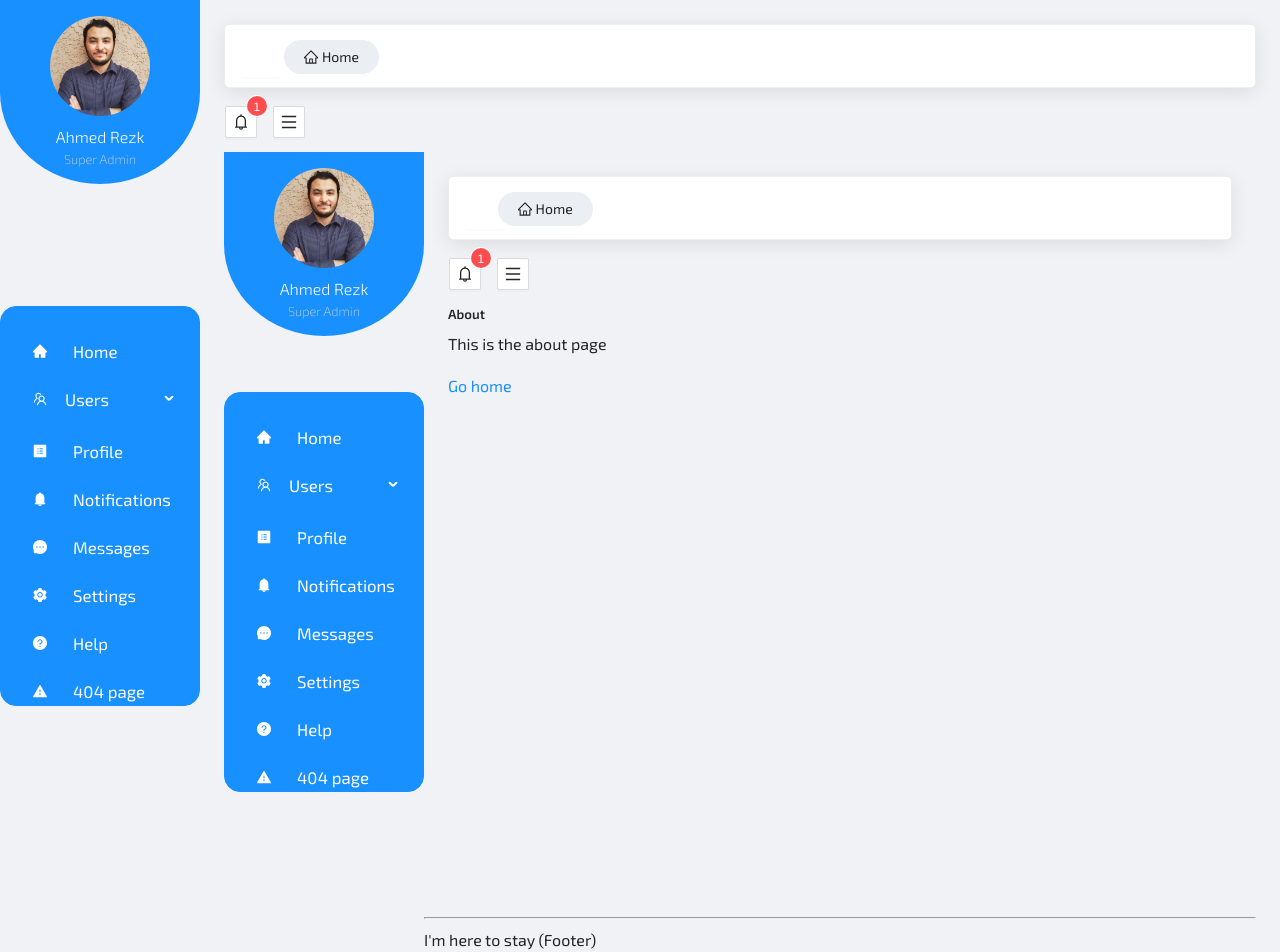
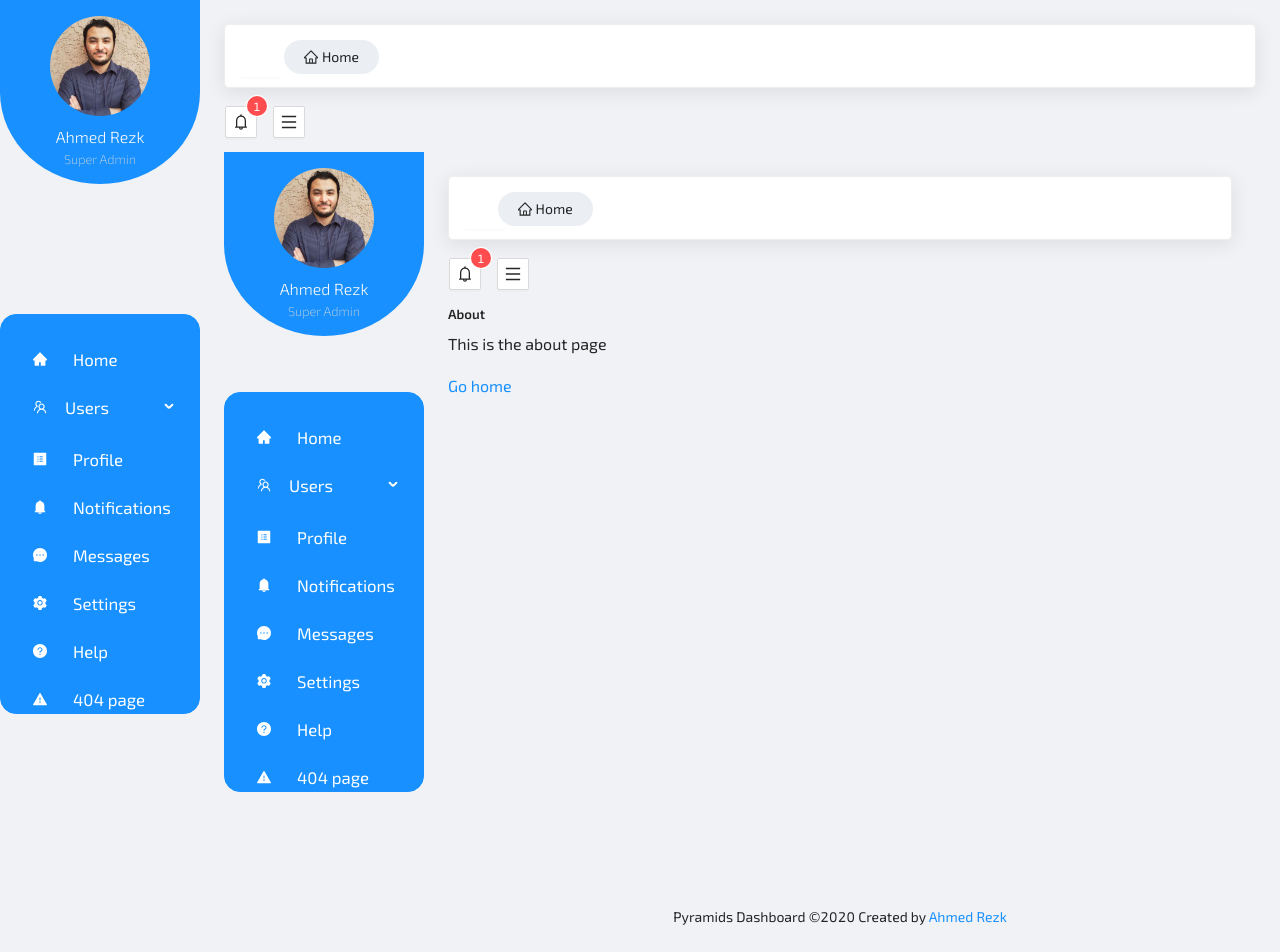
Before and after one commit to ahmed-rezk-dev/nile-dahsboard, a Next.js app: page /about in a window 1280 px wide. Shown: the top 952 px of the page. Built offline with nearby package versions, Linux system fonts and the light colour scheme.

Commit message:
CREATE: Footer component, style.

```diff
--- /dev/null
+++ b/components/Footer/index.tsx
@@ -0,0 +1,21 @@
+/**
+ *
+ * Footer
+ *
+ */
+
+import React from 'react';
+import { Footer } from '@styled/Footer';
+
+function FooterComponent() {
+    return (
+        <Footer>
+            Pyramids Dashboard ©2020 Created by{' '}
+            <a href="http://ahmed-dev.com" target="_block">
+                Ahmed Rezk
+            </a>
+        </Footer>
+    );
+}
+
+export default FooterComponent;
--- a/components/Layout.tsx
+++ b/components/Layout.tsx
@@ -4,6 +4,7 @@ import Head from 'next/head';
 import { Layout as AntLayout } from 'antd';
 import Sidebar from '@/components/Sidebar';
 import Navbar from '@/components/Navbar';
+import FooterComponent from './Footer';
 const { Content } = AntLayout;
 
 type Props = {
@@ -45,10 +46,7 @@ const Layout = ({ children, title = 'This is the Pyramids Dashboard' }: Props) =
                 </Content>
 
                 {/* Footer */}
-                <footer>
-                    <hr />
-                    <span>I'm here to stay (Footer)</span>
-                </footer>
+                <FooterComponent />
             </AntLayout>
         </AntLayout>
     </div>
--- /dev/null
+++ b/components/Styled/Footer.tsx
@@ -0,0 +1,6 @@
+import { Footer as AntFooter } from 'antd/lib/layout/layout';
+import styled from 'styled-components';
+
+export const Footer = styled(AntFooter)`
+    text-align: center;
+`;
```
